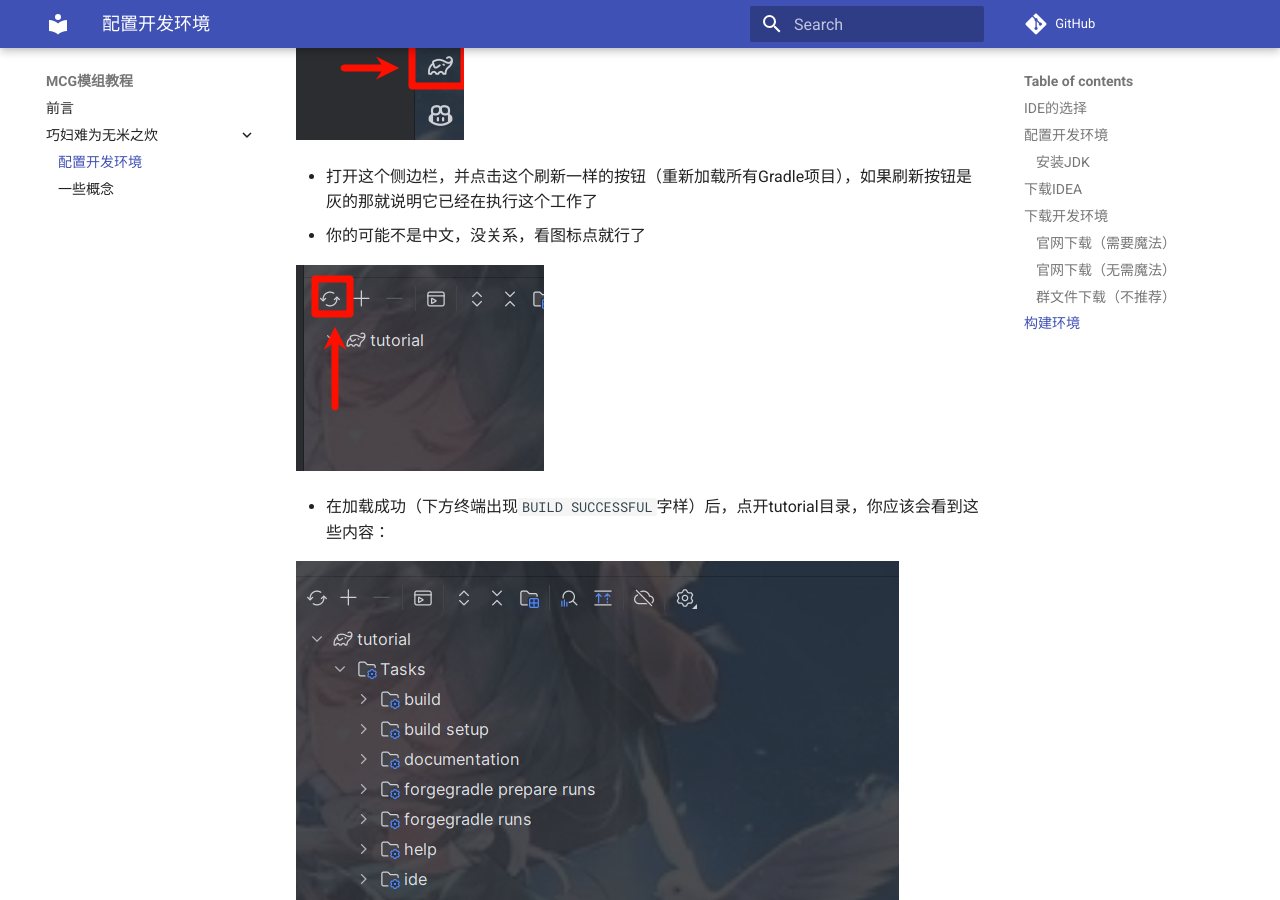
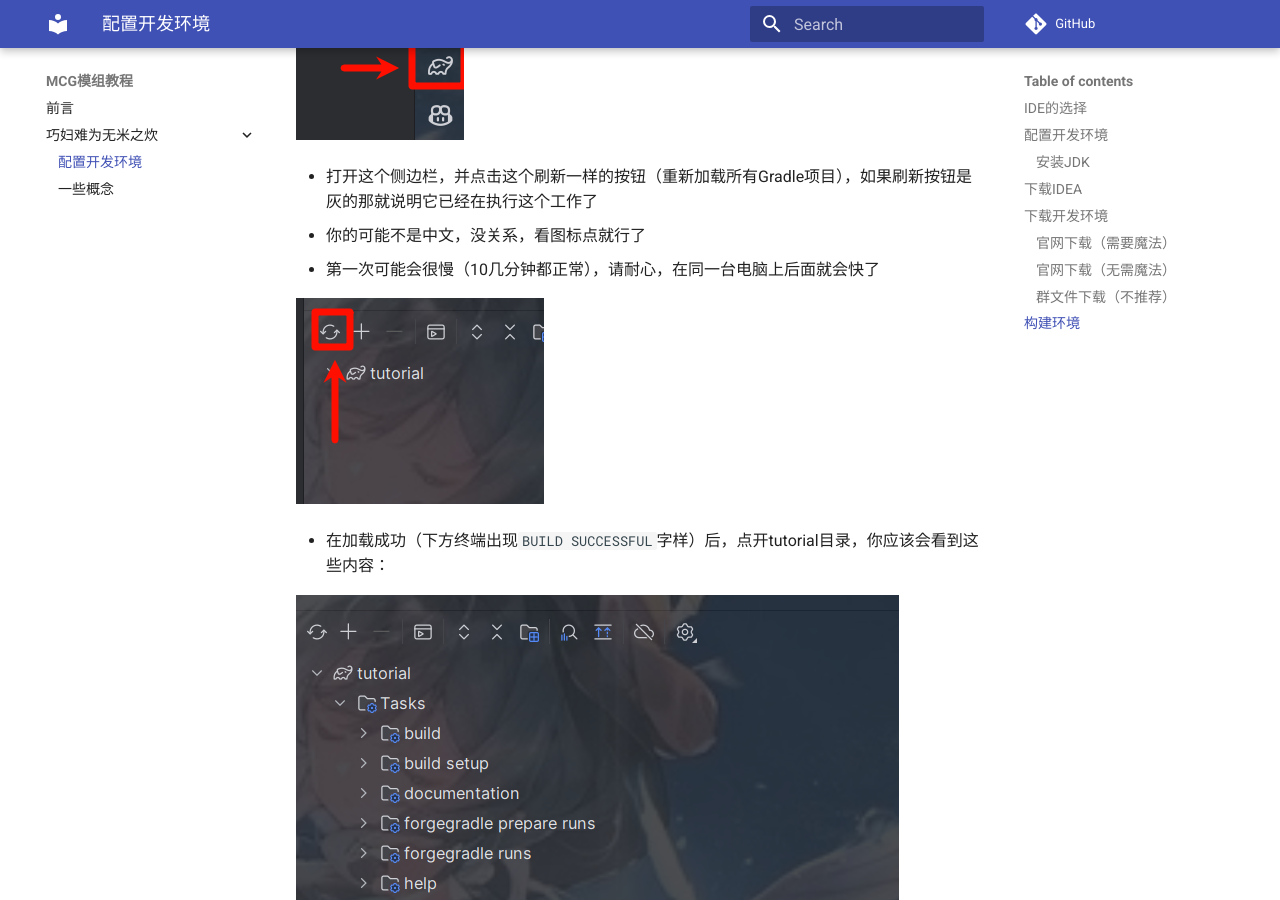
Before and after one commit to MineCraftGensoukyo/ModdingTutorial, an MkDocs documentation site: the page built from docs/build-environment/building.md, in a window 1280 px wide and 900 px high, scrolled down 2353 px. Built offline with MkDocs 1.6.1 and Material for MkDocs 9.7.7, drawn with Linux system fonts in a browser that asks for light colours; comment, search, counter and statistics services are not loaded.

Commit message:
修改措辞

```diff
--- a/docs/build-environment/building.md
+++ b/docs/build-environment/building.md
@@ -43,6 +43,7 @@
 
 - 打开这个侧边栏，并点击这个刷新一样的按钮（重新加载所有Gradle项目），如果刷新按钮是灰的那就说明它已经在执行这个工作了
 - 你的可能不是中文，没关系，看图标点就行了
+- 第一次可能会很慢（10几分钟都正常），请耐心，在同一台电脑上后面就会快了
 
 ![Gradle重新加载图标](images/gradle_reload.png)
 
```
